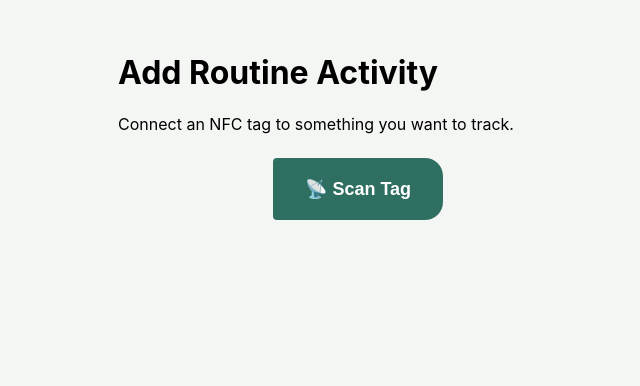
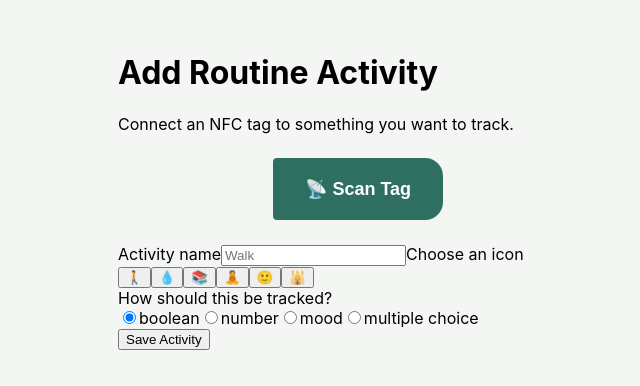
Before and after one commit to areabidi/tapTracker, a React (Create React App) app in the folder frontend/: page /add in a window 1280 px wide. Shown: the top 386 px of the page, without its empty margins (282-922 px from the left). Built offline with nearby package versions, Linux system fonts and the light colour scheme.

Commit message:
temp removed nfc button from home, and added more details under add activity

```diff
--- a/frontend/src/pages/AddActivity.js
+++ b/frontend/src/pages/AddActivity.js
@@ -1,23 +1,115 @@
 import { useState } from "react";
 import "./AddActivity.css";
 
+// Fixed set of icons the user can pick from.
+// Kept outside the component so it isn't recreated on every render.
+const iconOptions = ["🚶", "💧", "📚", "🧘", "🙂", "🕌"];
+
 function AddActivity() {
-  const [tagDetected, setTagDetected] = useState(false);
+  // Separate state per field — each one changes independently
+  // (typing a name doesn't affect the icon, etc.)
+  const [tagId, setTagId] = useState(null);       // real NFC serial number once scanned
+  const [scanStatus, setScanStatus] = useState(""); // feedback text shown to the user
+  const [name, setName] = useState("");             // controlled text input value
+  const [icon, setIcon] = useState(iconOptions[0]); // defaults to the first icon
+  const [type, setType] = useState("boolean");       // defaults to the simplest tracking type
+  const [savedActivity, setSavedActivity] = useState(null);
 
-  function handleScan() {
-    setTagDetected(true);
+  async function handleScan() {
+    // Feature detection: not every browser/device supports Web NFC.
+    // Checking this first avoids a crash on unsupported devices.
+    if (!("NDEFReader" in window)) {
+      setScanStatus("Web NFC not supported");
+      return;
+    }
+
+    try {
+      const reader = new window.NDEFReader();
+      await reader.scan(); // triggers the browser's NFC permission prompt
+
+      setScanStatus("Scanning... tap a tag");
+
+      // This fires every time a tag is tapped while scanning is active.
+      // We treat every scan as a fresh tag — no "already used" checking here,
+      // that logic belongs later, when we actually save the activity.
+      reader.onreading = (event) => {
+        setTagId(event.serialNumber);
+        setScanStatus("✓ Tag detected");
+      };
+    } catch (error) {
+      // Covers things like the user denying the permission prompt.
+      setScanStatus(`Error: ${error.message}`);
+    }
   }
 
+  function handleSave() {
+    // Placeholder for now — later this will send the new activity
+    // up to App.js so it can be added to the shared activities list.
+  const newActivity = { name, icon, type, tagId };
+  setSavedActivity(newActivity);
+  console.log(newActivity); // still useful to keep, doesn't hurt
+}
   return (
     <div className="add-activity">
       <h1>Add Routine Activity</h1>
       <p>Connect an NFC tag to something you want to track.</p>
 
-      <button className="scan-btn" onClick={handleScan}>
-        📡 Scan Tag
-      </button>
+      <button className="scan-btn" onClick={handleScan}>📡 Scan Tag</button>
+      {scanStatus && <p className="tag-status">{scanStatus}</p>}
 
-      {tagDetected && <p className="tag-status">✓ Tag detected</p>}
+      <label>Activity name</label>
+      {/* Controlled input: React state is the source of truth for the text,
+          not the browser's own input handling. */}
+      <input
+        type="text"
+        value={name}
+        onChange={(e) => setName(e.target.value)}
+        placeholder="Walk"
+      />
+
+      <label>Choose an icon</label>
+      <div className="icon-picker">
+        {iconOptions.map((option) => (
+          <button
+            key={option}
+            // Conditional class: highlight whichever icon is currently selected
+            className={icon === option ? "icon-option selected" : "icon-option"}
+            onClick={() => setIcon(option)}
+          >
+            {option}
+          </button>
+        ))}
+      </div>
+
+      <label>How should this be tracked?</label>
+      <div className="type-picker">
+        {["boolean", "number", "mood", "multiple choice"].map((option) => (
+          <label key={option} className="type-option">
+            {/* checked={type === option} makes this a controlled radio group —
+                only one can be true at a time, driven by our own state */}
+            <input
+              type="radio"
+              name="type"
+              value={option}
+              checked={type === option}
+              onChange={(e) => setType(e.target.value)}
+            />
+            {option}
+          </label>
+
+        ))}
+      </div>
+
+      <button className="save-btn" onClick={handleSave}>Save Activity</button>
+     {savedActivity && (
+  <div className="saved-preview">
+    <h3>Saved (preview only):</h3>
+    <p>Name: {savedActivity.name}</p>
+    <p>Icon: {savedActivity.icon}</p>
+    <p>Type: {savedActivity.type}</p>
+    <p>Tag ID: {savedActivity.tagId}</p>
+  </div>
+)}
     </div>
   );
 }
--- a/frontend/src/pages/Home.js
+++ b/frontend/src/pages/Home.js
@@ -59,9 +59,6 @@ function Home() {
       <h1>Good afternoon 👋</h1>
       <h2>Your routines</h2>
 
-      <button className="scan-btn" onClick={handleScan}>
-        📡 Scan NFC Tag
-      </button>
       {scanStatus && <p className="tap-hint">{scanStatus}</p>}
 
       {activities.map((activity) => (
```
Also changed, not shown: frontend/src/App.css (+7 -0 lines), frontend/src/pages/AddActivity.css (line endings or trailing spaces).
